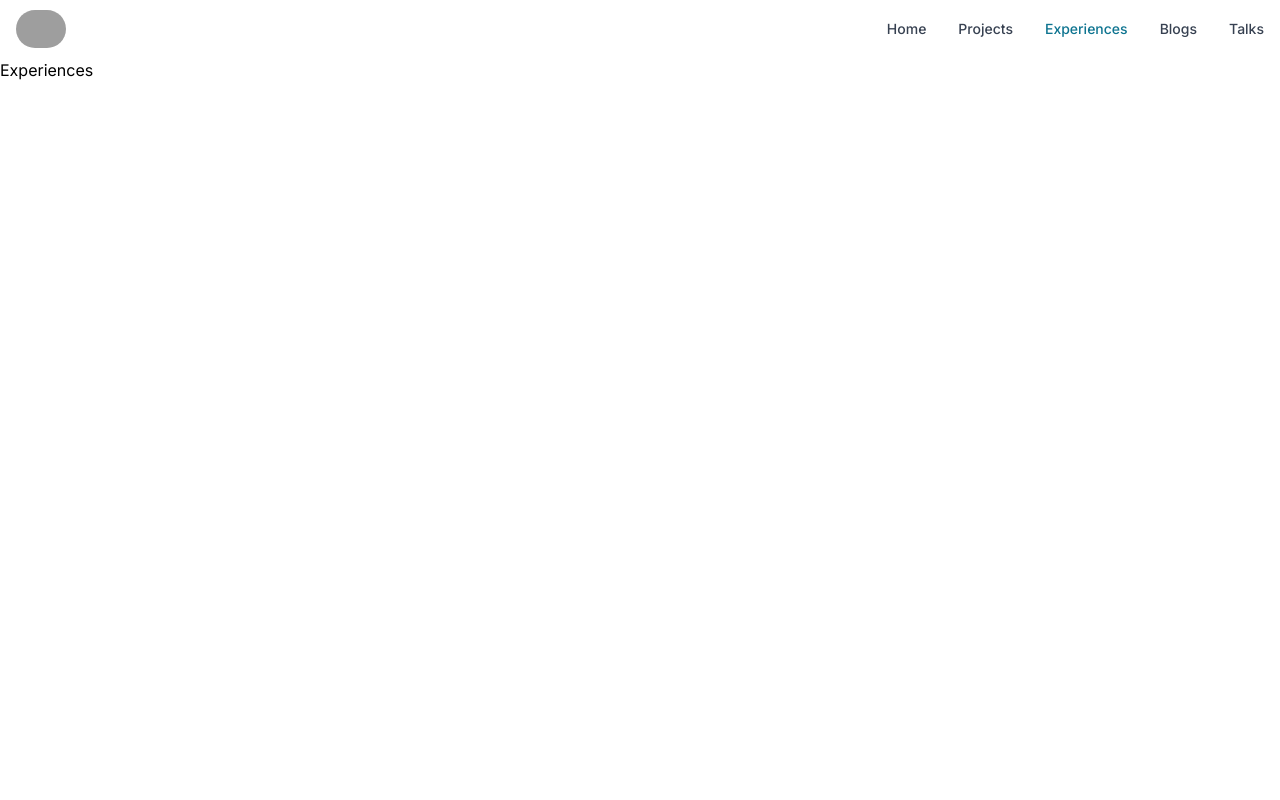
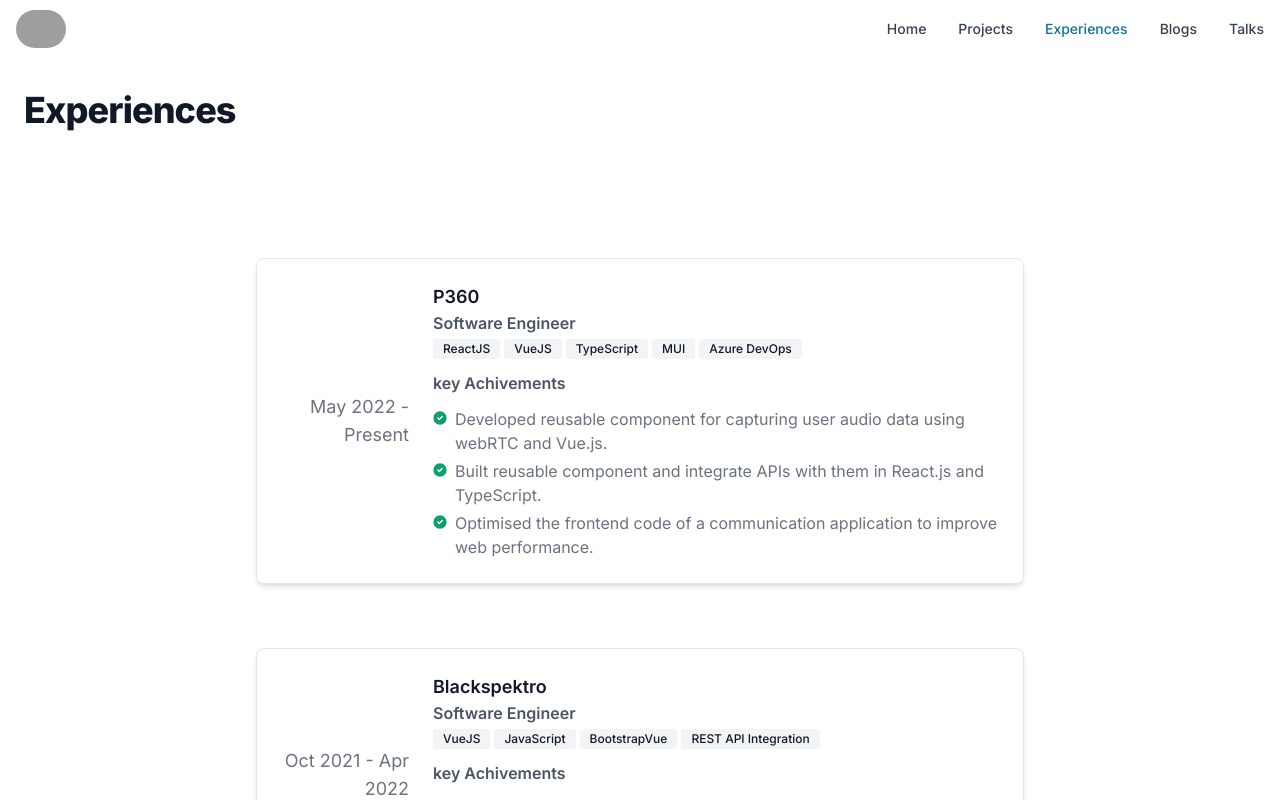
Before and after one commit to debajit13/portfolio-next, a Next.js app: page /experiences in a window 1280 px wide. Shown: the top 800 px of the page. Built offline with nearby package versions, Linux system fonts and the light colour scheme; grey boxes are pictures that could not be loaded.

Commit message:
Develop Experience page #15

```diff
--- a/src/app/experiences/page.tsx
+++ b/src/app/experiences/page.tsx
@@ -1,5 +1,76 @@
+import data from '@/constants/data.json';
+import { Card } from 'flowbite-react';
+
 const Experiences = () => {
-  return <div>Experiences</div>;
+  return (
+    <section className='bg-dark dark:bg-gray-900'>
+      <div className='py-3 px-4 mx-auto max-w-screen-xl sm:py-8 lg:px-6'>
+        <div className='max-w-screen-md mb-4 lg:mb-8'>
+          <h2 className='mb-3 text-4xl tracking-tight font-extrabold text-gray-900 dark:text-white'>
+            Experiences
+          </h2>
+        </div>
+        <section className='bg-white dark:bg-gray-900 antialiased'>
+          <div className='max-w-screen-xl px-4 py-8 mx-auto lg:px-6 sm:py-16 lg:py-8'>
+            {data?.experiences.map((experience) => (
+              <Card
+                key={experience?.id}
+                className='flow-root max-w-3xl mx-auto mt-8 sm:mt-12 lg:mt-16'
+              >
+                <div className='-my-4 divide-y divide-gray-200 dark:divide-gray-700'>
+                  <div className='flex flex-col gap-2 py-4 sm:gap-6 sm:flex-row sm:items-center'>
+                    <p className='w-32 text-lg font-normal text-gray-500 sm:text-right dark:text-gray-400 shrink-0'>
+                      {experience?.timeline}
+                    </p>
+                    <div>
+                      <h3 className='text-lg font-semibold text-gray-900 dark:text-white'>
+                        {experience?.companyName}
+                      </h3>
+                      <h4 className='text-md font-semibold text-gray-600 dark:text-white'>
+                        {experience?.role}
+                      </h4>
+                      {experience?.skills.map((skill: string) => (
+                        <span
+                          key={skill}
+                          className='bg-gray-100 mr-1 text-gray-900 text-xs font-medium inline-flex items-center px-2.5 py-0.5 rounded dark:bg-gray-700 dark:text-gray-300'
+                        >
+                          {skill}
+                        </span>
+                      ))}
+                      <h4 className='text-md font-semibold text-gray-600 dark:text-white mt-3'>
+                        key Achivements
+                      </h4>
+                      <ul className='max-w-3xl space-y-1 text-gray-500 list-inside dark:text-gray-400'>
+                        {experience?.keyAchivements.map(
+                          (keyAchivement: string) => (
+                            <li
+                              className='flex items-baseline mt-3'
+                              key={keyAchivement}
+                            >
+                              <svg
+                                className='w-3.5 h-3.5 me-2 text-green-500 dark:text-green-400 flex-shrink-0'
+                                aria-hidden='true'
+                                xmlns='http://www.w3.org/2000/svg'
+                                fill='currentColor'
+                                viewBox='0 0 20 20'
+                              >
+                                <path d='M10 .5a9.5 9.5 0 1 0 9.5 9.5A9.51 9.51 0 0 0 10 .5Zm3.707 8.207-4 4a1 1 0 0 1-1.414 0l-2-2a1 1 0 0 1 1.414-1.414L9 10.586l3.293-3.293a1 1 0 0 1 1.414 1.414Z' />
+                              </svg>
+                              {keyAchivement}
+                            </li>
+                          )
+                        )}
+                      </ul>
+                    </div>
+                  </div>
+                </div>
+              </Card>
+            ))}
+          </div>
+        </section>
+      </div>
+    </section>
+  );
 };
 
 export default Experiences;
--- a/src/app/projects/page.tsx
+++ b/src/app/projects/page.tsx
@@ -1,4 +1,5 @@
 import data from '@/constants/data.json';
+import { Card } from 'flowbite-react';
 import Image from 'next/image';
 import Link from 'next/link';
 
@@ -15,7 +16,7 @@ const Projects = () => {
           <div className='max-w-screen-xl px-4 py-8 mx-auto lg:px-6 sm:py-16 lg:py-24'>
             <div className='grid grid-cols-1 mt-12 text-center sm:mt-16 gap-x-20 gap-y-12 sm:grid-cols-2 lg:grid-cols-3'>
               {data.projects.map((projectData) => (
-                <div key={projectData?.title} className='space-y-4'>
+                <Card key={projectData?.title} className='space-y-4'>
                   <div className=' w-full flex content-center justify-center'>
                     <Image
                       className='rounded-full'
@@ -30,6 +31,7 @@ const Projects = () => {
                   <h3 className='text-2xl font-bold leading-tight text-gray-900 dark:text-white'>
                     {projectData?.title}
                   </h3>
+                  <div>
                     {projectData?.techstack.map((tech: string) => (
                       <span
                         key={tech}
@@ -38,6 +40,7 @@ const Projects = () => {
                         {tech}
                       </span>
                     ))}
+                  </div>
 
                   <p className='text-lg font-normal text-gray-500 dark:text-gray-400'>
                     {projectData?.description}
@@ -86,7 +89,7 @@ const Projects = () => {
                       />
                     </svg>
                   </Link>
-                </div>
+                </Card>
               ))}
             </div>
           </div>
--- a/src/constants/data.json
+++ b/src/constants/data.json
@@ -361,5 +361,55 @@
       "Top Contributor of HacktoberFest 2019 and HacktoberFest 2020.",
       "Top Contributor of JGEC Winter of Code 2020"
     ]
-  }
+  },
+  "experiences": [
+    {
+      "id": 1,
+      "companyName": "P360",
+      "role": "Software Engineer",
+      "skills": ["ReactJS", "VueJS", "TypeScript", "MUI", "Azure DevOps"],
+      "keyAchivements": [
+        "Developed reusable component for capturing user audio data using webRTC and Vue.js.",
+        "Built reusable component and integrate APIs with them in React.js and TypeScript.",
+        "Optimised the frontend code of a communication application to improve web performance."
+      ],
+      "timeline": "May 2022 - Present"
+    },
+    {
+      "id": 2,
+      "companyName": "Blackspektro",
+      "role": "Software Engineer",
+      "skills": ["VueJS", "JavaScript", "BootstrapVue", "REST API Integration"],
+      "keyAchivements": [
+        "Refactored the frontend code to make it more modular.",
+        "Integrated REST APIs with reusable frontend components.",
+        "Optimised the frontend to make the performance better."
+      ],
+      "timeline": "Oct 2021 - Apr 2022"
+    },
+    {
+      "id": 3,
+      "companyName": "Blackspektro",
+      "role": "Junior Software Engineer",
+      "skills": ["VueJS", "JavaScript", "BootstrapVue", "REST API Integration"],
+      "keyAchivements": [
+        "Integrate APIs with VueJS frontend of a dashboard application.",
+        "Fixed bugs of the dashboard application.",
+        "Built reusable components to make application modular."
+      ],
+      "timeline": "Apr 2021 - Sep 2021"
+    },
+    {
+      "id": 4,
+      "companyName": "TIKAJ",
+      "role": "Full Stack Intern",
+      "skills": ["VueJS", "TypeScript", "StoryBook", "REST API Integration"],
+      "keyAchivements": [
+        "Built a reusable multi-input component for taking users' contact numbers using Vue.js.",
+        "Exposed API endpoints using Node.js and TypeScript.",
+        "Documented and Tested frontend components using Storybook."
+      ],
+      "timeline": "Feb 2021 - Apr 2021"
+    }
+  ]
 }
```
Lines whose indentation alone changed are shown as unchanged.
